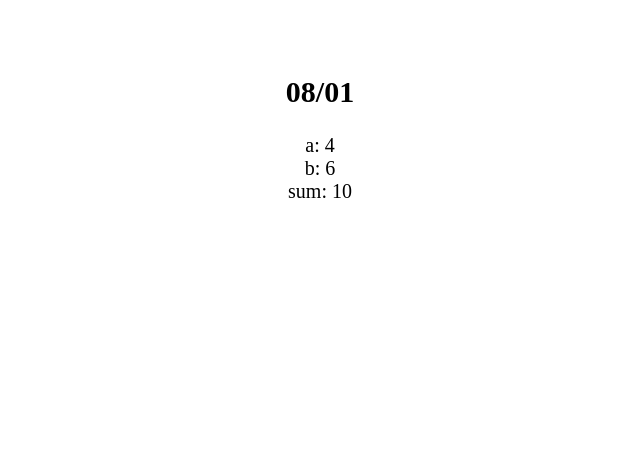
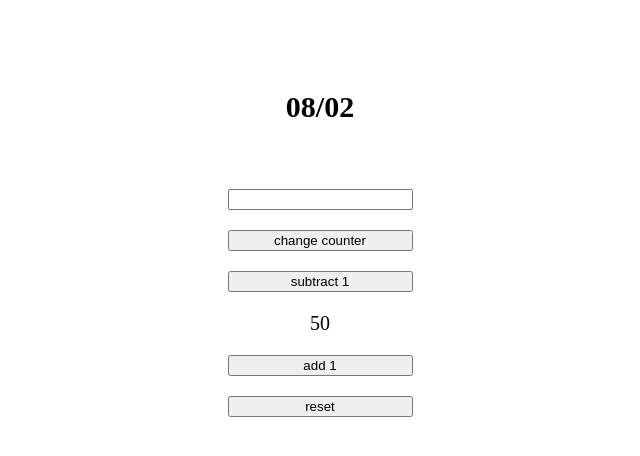
Before and after one commit to LukasMod/szkolareacta, a React (Create React App) app: page / in a window 1280 px wide. Shown: the top 456 px of the page, without its empty margins (320-960 px from the left). Built offline with nearby package versions, Linux system fonts and the light colour scheme.

Commit message:
08/02 testing counter with enzyme

```diff
--- /dev/null
+++ b/src/08/02/App.css
@@ -0,0 +1,7 @@
+.App {
+  padding: 50px;
+  font-size: 20px;
+  text-align: center;
+  display: flex;
+  flex-direction: column;
+}
--- /dev/null
+++ b/src/08/02/App.jsx
@@ -0,0 +1,16 @@
+import React from 'react';
+
+import Counter from './components/Counter';
+
+import './App.css';
+
+const App = () => {
+  return (
+    <div className="App">
+      <h2>08/02</h2>
+      <Counter start={50} />
+    </div>
+  );
+};
+
+export default App;
--- /dev/null
+++ b/src/08/02/components/Counter.css
@@ -0,0 +1,9 @@
+div {
+  margin: auto;
+  display: flex;
+  flex-direction: column;
+}
+
+div > * {
+  margin-top: 20px;
+}
--- /dev/null
+++ b/src/08/02/components/Counter.jsx
@@ -0,0 +1,47 @@
+import React, { useState } from 'react';
+
+import './Counter.css';
+
+const Counter = ({ start = 0 }) => {
+  const [result, setResult] = useState(start);
+  const [inputValue, setInputValue] = useState('');
+
+  const handleClickSubtract = () => {
+    setResult(result - 1);
+  };
+  const handleClickAdd = () => {
+    setResult(result + 1);
+  };
+  const handleClickChange = () => {
+    setResult(inputValue);
+    setInputValue('');
+  };
+  const handleClickReset = () => {
+    setResult(start);
+  };
+
+  const handleChange = (e) => {
+    setInputValue(Number(e.target.value));
+  };
+
+  return (
+    <div>
+      <input type="number" value={inputValue} onChange={handleChange} />
+      <button className="change" onClick={handleClickChange}>
+        change counter
+      </button>
+      <button className="subtract" onClick={handleClickSubtract}>
+        subtract 1
+      </button>
+      <span>{result}</span>
+      <button className="add" onClick={handleClickAdd}>
+        add 1
+      </button>
+      <button className="reset" onClick={handleClickReset}>
+        reset
+      </button>
+    </div>
+  );
+};
+
+export default Counter;
--- a/src/index.js
+++ b/src/index.js
@@ -1,7 +1,7 @@
 import React from 'react';
 import ReactDOM from 'react-dom';
 import './index.css';
-import App from '08/01/App';
+import App from '08/02/App';
 // import App from 'sandbox/081/App';
 
 // week 1:
@@ -37,6 +37,7 @@ import App from '08/01/App';
 
 // week 8:
 // 08/01 - unit tests with Jest
+// 08/02 - testing counter with input field
 
 ReactDOM.render(
   <React.StrictMode>
```
Also changed, not shown: 1 other file (tests, documents, lock files or other folders).
